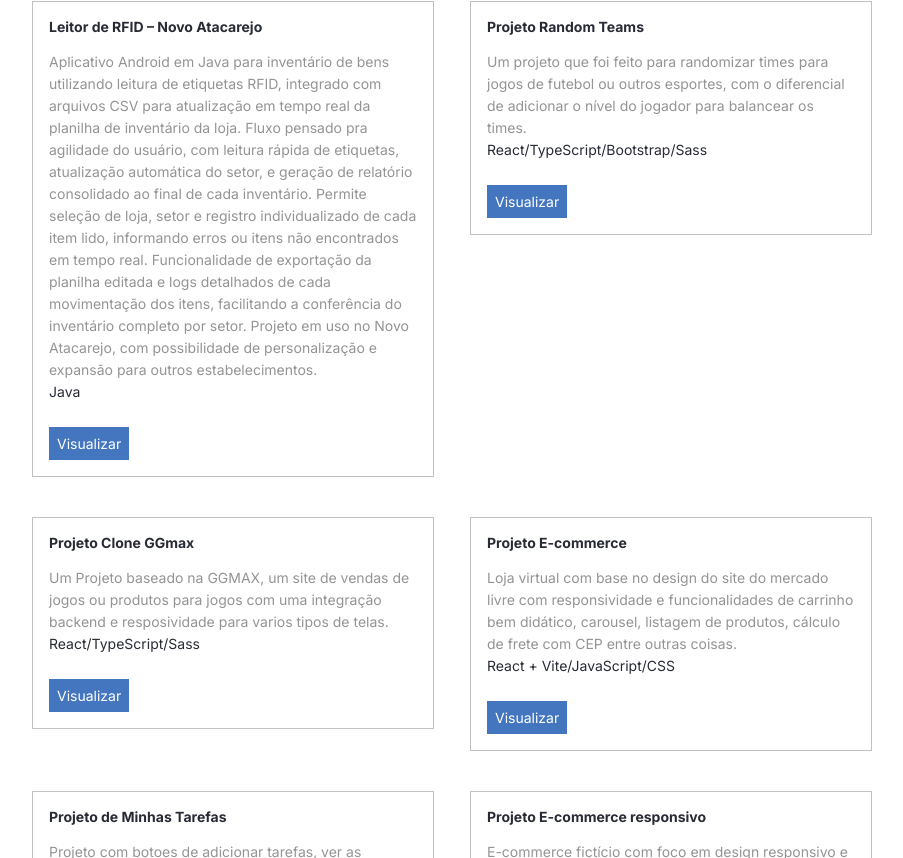
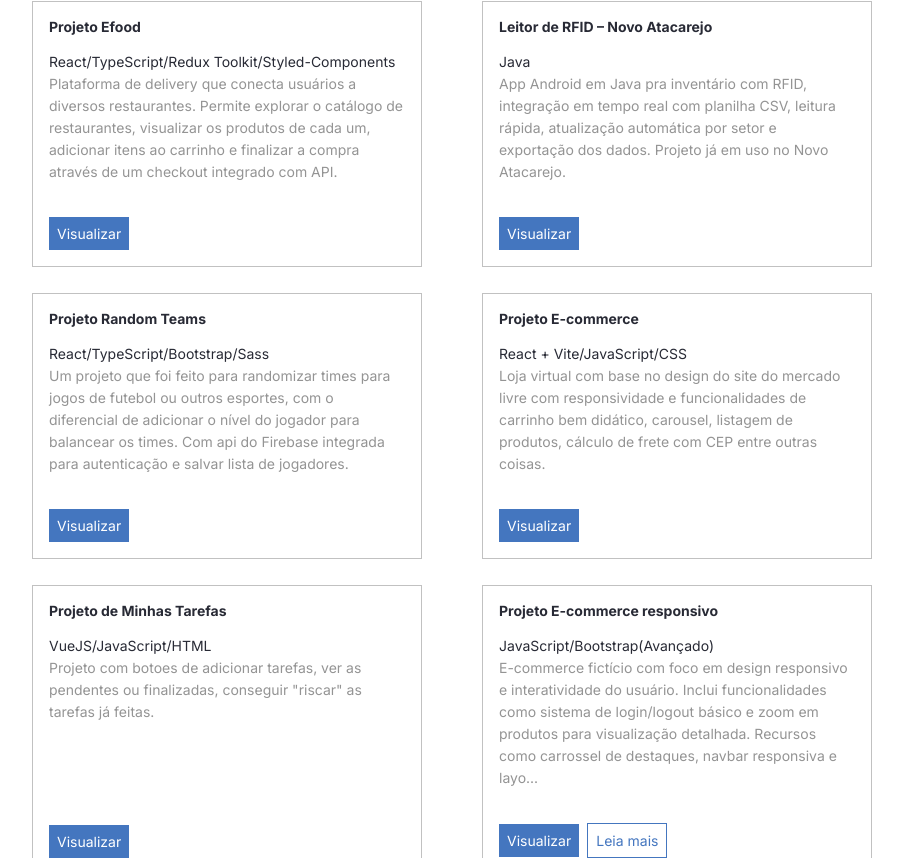
Before and after one commit to rbtzinn/portifolio, a React (Create React App) app: page / in a window 1280 px wide. Shown: the part 562-1420 px from the top of the page, without its empty margins (280-1183 px from the left). Built offline with nearby package versions, Linux system fonts and the light colour scheme.

Commit message:
style(portfolio): Ajusta o espaçamento entre os cards de projetos

```diff
--- a/src/components/Projeto/index.tsx
+++ b/src/components/Projeto/index.tsx
@@ -1,7 +1,8 @@
+import { useState } from 'react'
 import Paragrafo from '../Paragrafo'
 import Titulo from '../Titulo'
 
-import { Card, LinkBotao } from './styles'
+import { Card, LinkBotao, BotaoLeiaMais, ContainerBotoes } from './styles'
 
 type ProjetoProps = {
   nome: string
@@ -10,13 +11,37 @@ type ProjetoProps = {
   link: string
 }
 
-const Projeto = ({ nome, descricao, link, ferramentas }: ProjetoProps) => (
-  <Card>
-    <Titulo>{nome}</Titulo>
-    <Paragrafo tipo="secundario">{descricao}</Paragrafo>
-    <Paragrafo tipo="principal">{ferramentas}</Paragrafo>
-    <LinkBotao href={link}>Visualizar</LinkBotao>
-  </Card>
-)
+const Projeto = ({ nome, descricao, link, ferramentas }: ProjetoProps) => {
+  const [estaExpandido, setEstaExpandido] = useState(false)
+
+  const limiteCaracteres = 250
+  const textoCurto =
+    descricao.length > limiteCaracteres
+      ? descricao.slice(0, limiteCaracteres) + '...'
+      : descricao
+
+  return (
+    <Card>
+      <div>
+        <Titulo>{nome}</Titulo>
+        <Paragrafo tipo="principal">{ferramentas}</Paragrafo>
+        <Paragrafo tipo="secundario">
+          {estaExpandido ? descricao : textoCurto}
+        </Paragrafo>
+      </div>
+      <ContainerBotoes>
+        <LinkBotao href={link} target="_blank" rel="noopener noreferrer">
+          Visualizar
+        </LinkBotao>
+
+        {descricao.length > limiteCaracteres && (
+          <BotaoLeiaMais onClick={() => setEstaExpandido(!estaExpandido)}>
+            {estaExpandido ? 'Ver menos' : 'Leia mais'}
+          </BotaoLeiaMais>
+        )}
+      </ContainerBotoes>
+    </Card>
+  )
+}
 
 export default Projeto
--- a/src/components/Projeto/styles.ts
+++ b/src/components/Projeto/styles.ts
@@ -3,6 +3,14 @@ import styled from 'styled-components'
 export const Card = styled.div`
   border: 1px solid ${(props) => props.theme.corDaBorda};
   padding: 16px;
+  height: 100%;
+  display: flex;
+  flex-direction: column;
+  justify-content: space-between;
+`
+
+export const ContainerBotoes = styled.div`
+  /* Container para alinhar os botões */
 `
 
 export const LinkBotao = styled.a`
@@ -12,5 +20,16 @@ export const LinkBotao = styled.a`
   text-decoration: none;
   padding: 8px;
   display: inline-block;
-  margin-top: 24px;
+  margin-right: 8px; /* Espaço entre os botões */
 `
+
+export const BotaoLeiaMais = styled.button`
+  color: ${(props) => props.theme.corDeFundoBotao};
+  font-size: 14px;
+  background-color: ${(props) => props.theme.corDeFundo};
+  border: 1px solid ${(props) => props.theme.corDeFundoBotao};
+  text-decoration: none;
+  padding: 8px;
+  display: inline-block;
+  cursor: pointer;
+`
--- a/src/containers/Projetos/index.tsx
+++ b/src/containers/Projetos/index.tsx
@@ -6,26 +6,26 @@ import Titulo from '../../components/Titulo'
 import { Lista } from './styles'
 
 const projetos = [
-   {
+  {
+    nome: 'Projeto Efood',
+    descricao:
+      'Plataforma de delivery que conecta usuários a diversos restaurantes. Permite explorar o catálogo de restaurantes, visualizar os produtos de cada um, adicionar itens ao carrinho e finalizar a compra através de um checkout integrado com API.',
+    ferramentas: 'React/TypeScript/Redux Toolkit/Styled-Components',
+    link: 'https://efood-api-ywcp.vercel.app/'
+  },
+  {
     nome: 'Leitor de RFID – Novo Atacarejo',
     descricao:
-      'Aplicativo Android em Java para inventário de bens utilizando leitura de etiquetas RFID, integrado com arquivos CSV para atualização em tempo real da planilha de inventário da loja. Fluxo pensado pra agilidade do usuário, com leitura rápida de etiquetas, atualização automática do setor, e geração de relatório consolidado ao final de cada inventário. Permite seleção de loja, setor e registro individualizado de cada item lido, informando erros ou itens não encontrados em tempo real. Funcionalidade de exportação da planilha editada e logs detalhados de cada movimentação dos itens, facilitando a conferência do inventário completo por setor. Projeto em uso no Novo Atacarejo, com possibilidade de personalização e expansão para outros estabelecimentos.',
+      'App Android em Java pra inventário com RFID, integração em tempo real com planilha CSV, leitura rápida, atualização automática por setor e exportação dos dados. Projeto já em uso no Novo Atacarejo.',
     ferramentas: 'Java',
     link: 'https://github.com/rbtzinn/RFID-NovoAtacarejo'
   },
   {
     nome: 'Projeto Random Teams',
     descricao:
-      'Um projeto que foi feito para randomizar times para jogos de futebol ou outros esportes, com o diferencial de adicionar o nível do jogador para balancear os times.',
+      'Um projeto que foi feito para randomizar times para jogos de futebol ou outros esportes, com o diferencial de adicionar o nível do jogador para balancear os times. Com api do Firebase integrada para autenticação e salvar lista de jogadores.',
     ferramentas: 'React/TypeScript/Bootstrap/Sass ',
     link: 'https://random-teams-one.vercel.app'
-  },
-  {
-    nome: 'Projeto Clone GGmax',
-    descricao:
-      'Um Projeto baseado na GGMAX, um site de vendas de jogos ou produtos para jogos com uma integração backend e resposividade para varios tipos de telas.',
-    ferramentas: 'React/TypeScript/Sass ',
-    link: 'https://clone-ggmax-deju.vercel.app'
   },
   {
     nome: 'Projeto E-commerce',
--- a/src/containers/Projetos/styles.ts
+++ b/src/containers/Projetos/styles.ts
@@ -3,12 +3,14 @@ import styled from 'styled-components'
 export const Lista = styled.ul`
   display: grid;
   grid-template-columns: 1fr 1fr;
-  column-gap: 36px;
-  row-gap: 40px;
+  column-gap: 60px;
+  row-gap: 60px;
+  align-items: stretch;
 
   @media (max-width: 768px) {
     grid-template-columns: 1fr;
     column-gap: 0;
-    row-gap: 16px;
+    /* ANTES: row-gap: 16px; */
+    row-gap: 40px; /* Aumentei também para a versão mobile */
   }
 `
```
